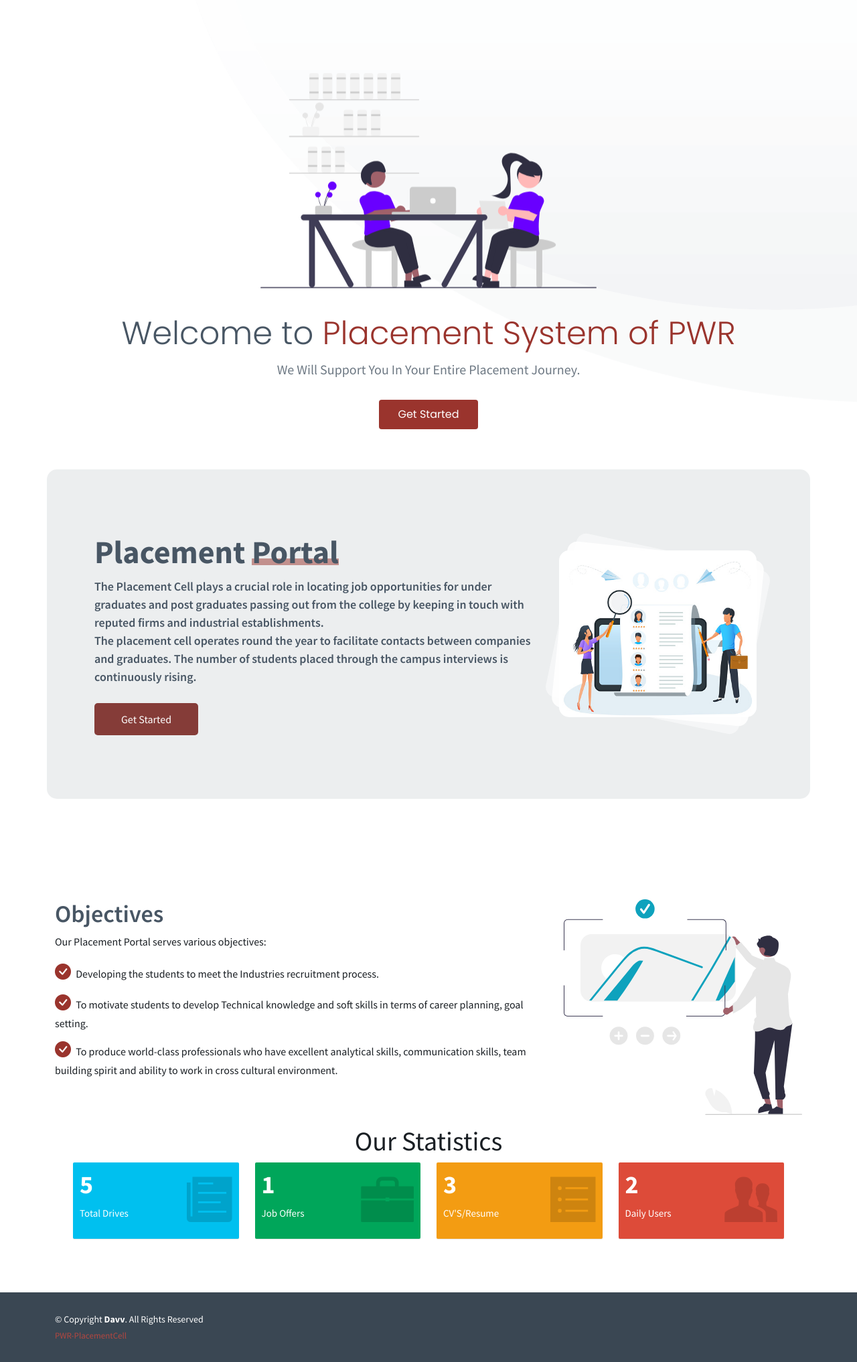
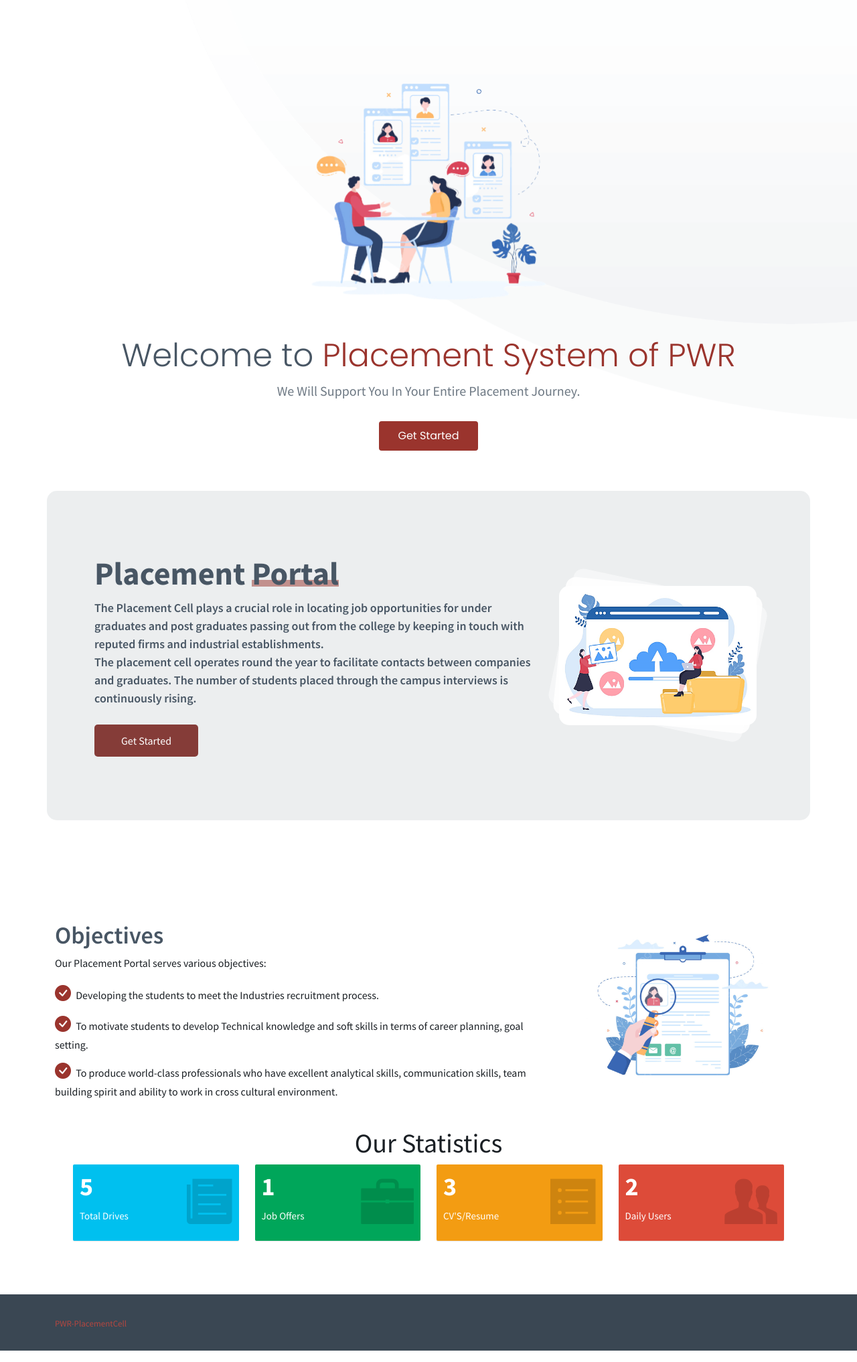
Before and after one commit to tjfernandespwr/Placement-Management, a PHP site: page / in a window 1280 px wide. Shown: the part 82-2116 px from the top of the page at 67% size. Run offline with PHP 8.4, Linux system fonts and the light colour scheme; data comes from the database, SQL or seed files in the repository; some libraries are stand-ins or nearby versions.

Commit message:
changed images

```diff
--- a/index.php
+++ b/index.php
@@ -33,7 +33,7 @@ require_once("db.php");
 
     <section id="hero-animated" class="hero-animated d-flex align-items-center">
         <div class="container d-flex flex-column justify-content-center align-items-center text-center position-relative" data-aos="zoom-out">
-            <img src="assets/img/hero-carousel/hero-carousel-1.svg" class="img-fluid animated">
+            <img src="assets/img/main-page.png" class="img-fluid animated">
             <h2>Welcome to <span>Placement System of PWR</span></h2>
             <p>We Will Support You In Your Entire Placement Journey.</p>
             <div class="d-flex">
@@ -111,35 +111,14 @@ require_once("db.php");
 
                     <div class="col-lg-4 col-md-6 order-first order-md-last d-flex align-items-center">
                         <div class="img">
-                            <img src="assets/img/feature-7.jpg" alt="" class="img-fluid">
+                            <img src="assets/img/features-7.png" alt="" class="img-fluid">
                         </div>
                     </div>
 
                 </div>
 
             </div>
-        </section><!-- End Call To Action Section -->
-
-
-        <!-- ======= Clients Section ======= -->
-        <!--<section id="clients" class="clients">
-            <div class="container" data-aos="zoom-out">
-
-                <div class="clients-slider swiper">
-                    <div class="swiper-wrapper align-items-center">
-                        <div class="swiper-slide"><img src="assets/img/clients/client-1.svg" class="img-fluid" alt=""></div>
-                        <div class="swiper-slide"><img src="assets/img/clients/client-2.png" class="img-fluid" alt=""></div>
-                        <div class="swiper-slide"><img src="assets/img/clients/client-3.png" class="img-fluid" alt=""></div>
-                        <div class="swiper-slide"><img src="assets/img/clients/client-4.png" class="img-fluid" alt=""></div>
-                        <div class="swiper-slide"><img src="assets/img/clients/client-5.png" class="img-fluid" alt=""></div>
-                        <div class="swiper-slide"><img src="assets/img/clients/client-6.png" class="img-fluid" alt=""></div>
-                        <div class="swiper-slide"><img src="assets/img/clients/client-7.png" class="img-fluid" alt=""></div>
-                        <div class="swiper-slide"><img src="assets/img/clients/client-8.png" class="img-fluid" alt=""></div>
-                    </div>
-                </div>
-
-            </div>-->
-        </section><!-- End Clients Section -->
+        </section>
 
 
 
@@ -171,7 +150,7 @@ require_once("db.php");
                                 </ul>
                             </div>
                             <div class="col-lg-4 order-1 order-lg-2 text-center" data-aos="fade-up" data-aos-delay="200">
-                                <img src="assets/img/features-1.svg" alt="" class="img-fluid">
+                                <img src="assets/img/features-1.png" alt="" class="img-fluid">
                             </div>
                         </div>
                     </div>
--- a/php/footer.php
+++ b/php/footer.php
@@ -6,12 +6,9 @@
         <div class="container d-flex flex-column flex-lg-row justify-content-center justify-content-lg-between align-items-center">
 
             <div class="d-flex flex-column align-items-center align-items-lg-start">
-                <div class="copyright">
-                    &copy; Copyright <strong><span>Davv</span></strong>. All Rights Reserved
-                </div>
                 <div class="credits">
 
-                    <a href="https://bootstrapmade.com/">PWR-PlacementCell</a>
+                    <a>PWR-PlacementCell</a>
                 </div>
             </div>
 
```
Also changed, not shown: index.html (deleted, +0 -12 lines), login.php (+3 -19 lines), assets/img/feature-7.jpg (deleted), assets/img/features-1.png (added), assets/img/features-1.svg (deleted), assets/img/features-7.png (added), assets/img/login/login-1.jpg (deleted), assets/img/login/login-1.png (added), assets/img/login/login-2.jpg (deleted), assets/img/login/login-2.png (added), assets/img/main-page.png (added).
